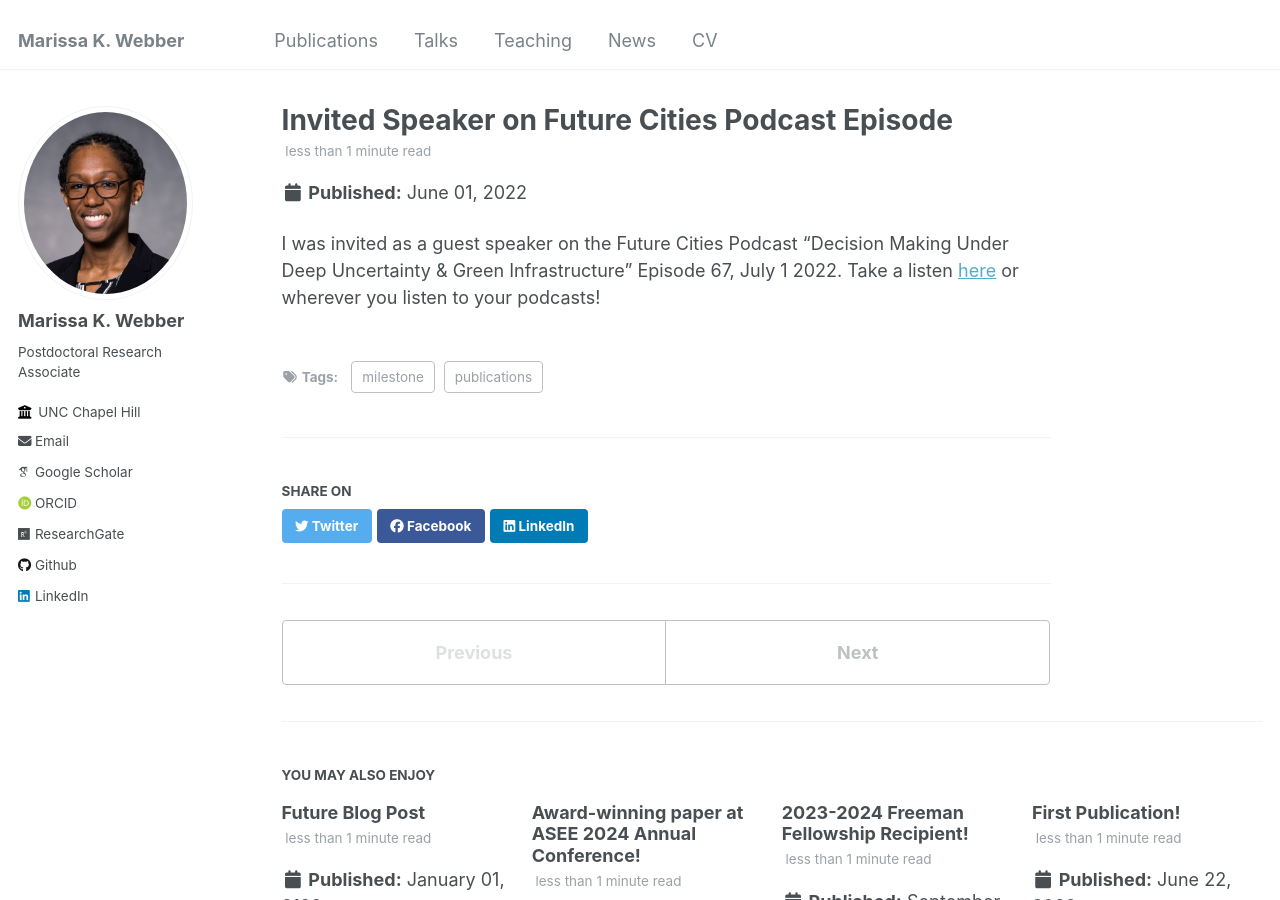
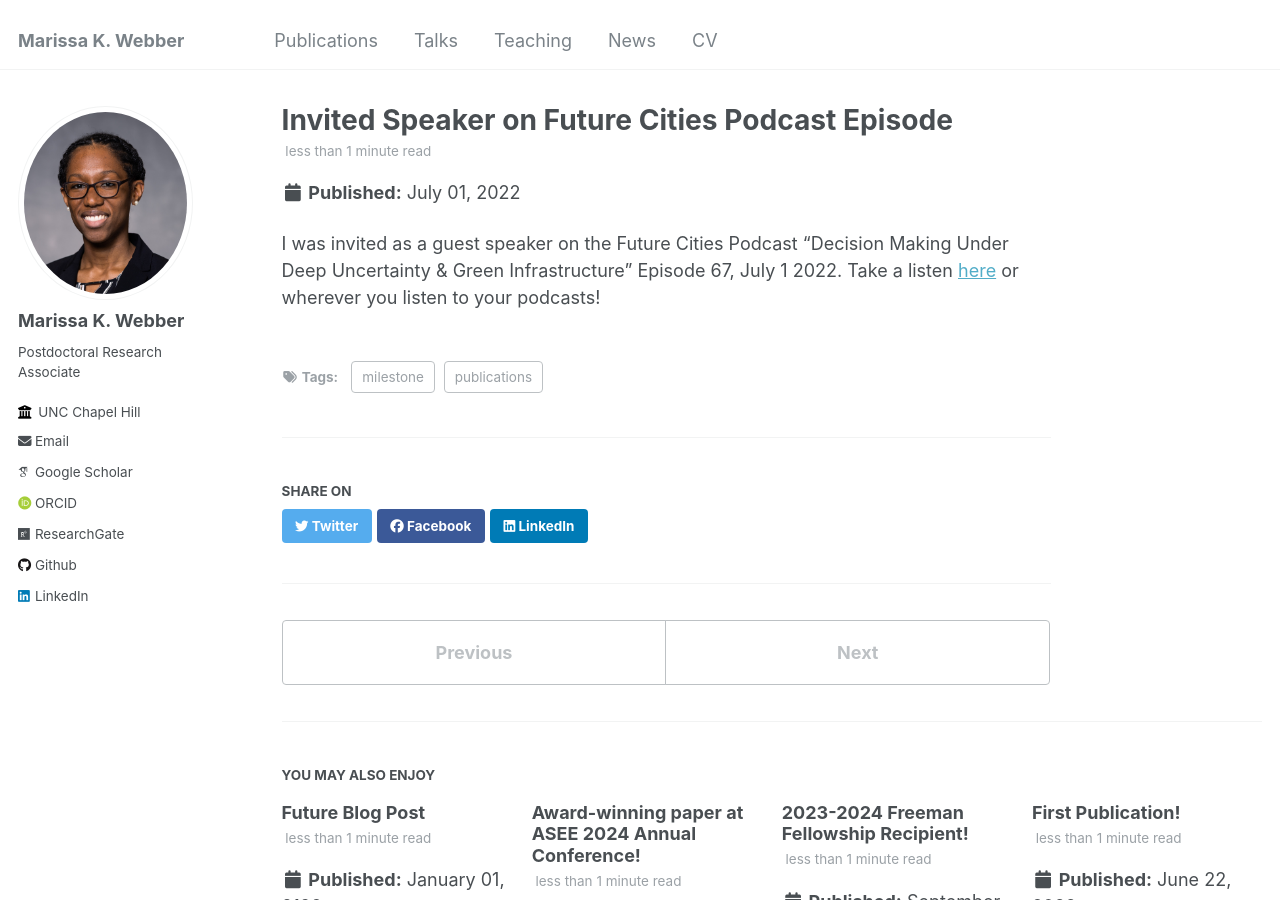
Before and after one commit to mwebber2/marissakwebber, a Jekyll site: the page built from _posts/2022-07-01-blog-post.md, in a window 1280 px wide and 900 px high. Built offline with Jekyll 4.4.1, drawn with Linux system fonts in a browser that asks for light colours; some web fonts are replaced; part of the change alters nothing that is shown.

```diff
--- a/_posts/2022-07-01-blog-post.md
+++ b/_posts/2022-07-01-blog-post.md
@@ -1,7 +1,7 @@
 ---
 title: 'Invited Speaker on Future Cities Podcast Episode'
-date: 2022-06-01
-permalink: /posts/2022/06/blog-post-podcast/
+date: 2022-07-01
+permalink: /posts/2022/07/blog-post-podcast/
 tags:
   - publications
   - milestone
```
